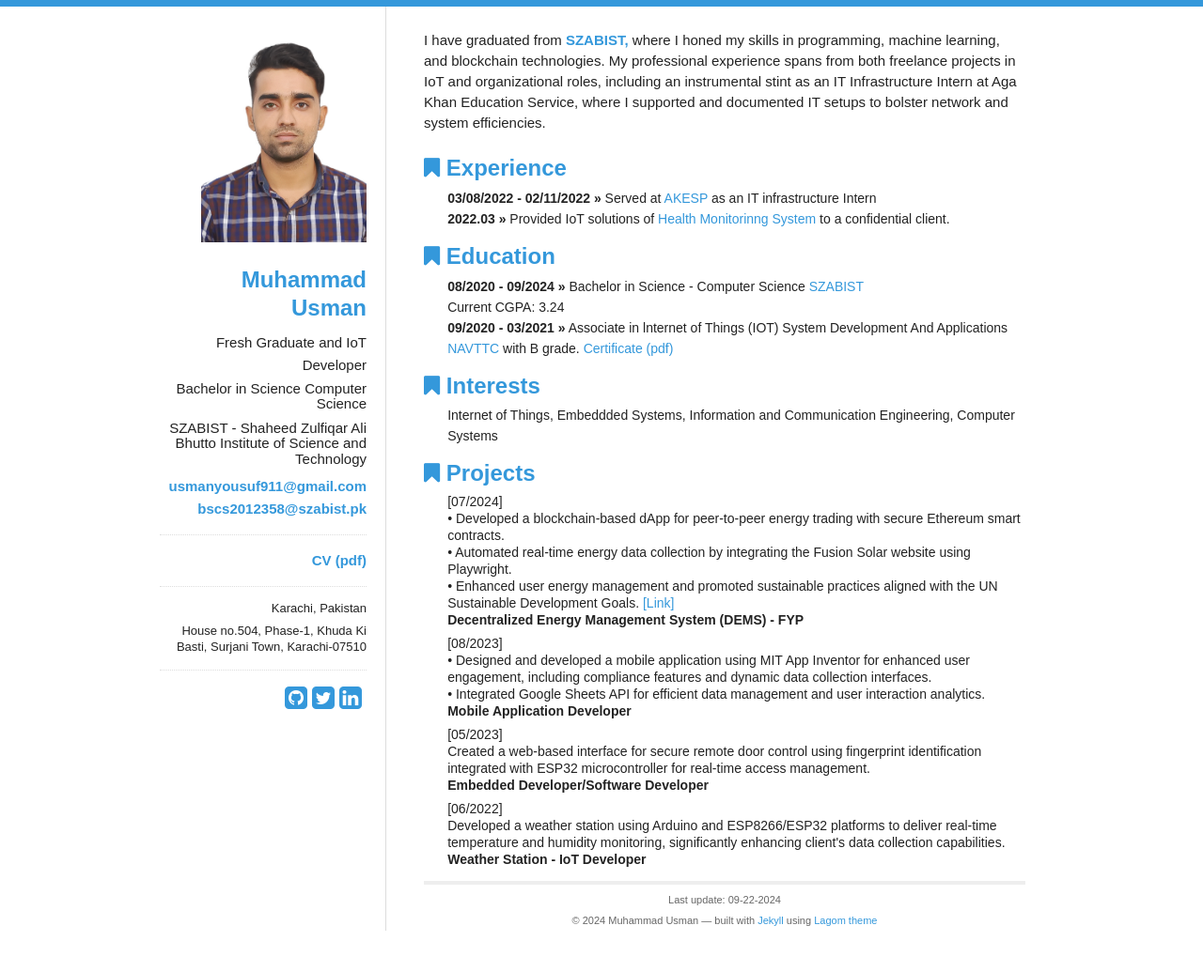
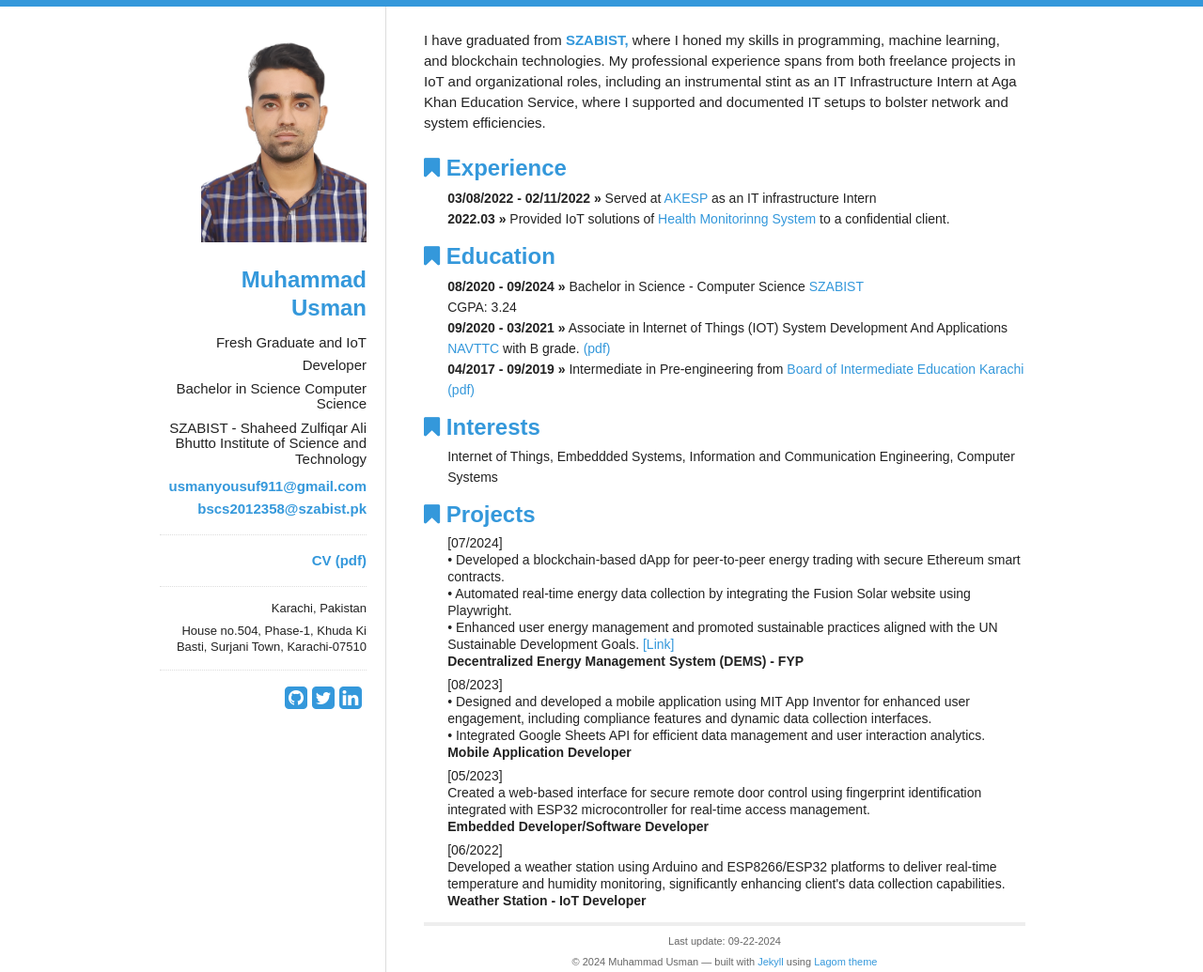
Before and after one commit to musman2k/github-portfolio, a Jekyll site: the page built from index-en.html, in a window 1280 px wide. Shown: the whole page at 94% size. Built offline with Jekyll 4.4.1, drawn with Linux system fonts in a browser that asks for light colours; before the commit the page ends 991 px from its top, so only the background shows below that.

Commit message:
Update index-en.html

```diff
--- a/index-en.html
+++ b/index-en.html
@@ -21,8 +21,9 @@
 
   <h2><i class="fa fa-bookmark"></i> Education</h2>
   <ul class="top">
-    <span class="bold">08/2020 - 09/2024 &raquo;</span> Bachelor in Science - Computer Science <a href="https://szabist.edu.pk/">SZABIST</a><br> Current CGPA: 3.24 <br>
-    <span class="bold"> 09/2020 - 03/2021 &raquo;</span> Associate in lnternet of Things (IOT) System Development And Applications <a href="https://cict.iba.edu.pk/navttc/"> NAVTTC </a> with B grade. <a href="/github-portfolio/files/pdfs/IoT Associate Certificate.pdf">Certificate (pdf)</a><br>
+    <span class="bold">08/2020 - 09/2024 &raquo;</span> Bachelor in Science - Computer Science <a href="https://szabist.edu.pk/">SZABIST</a><br>CGPA: 3.24 <br>
+    <span class="bold"> 09/2020 - 03/2021 &raquo;</span> Associate in lnternet of Things (IOT) System Development And Applications <a href="https://cict.iba.edu.pk/navttc/"> NAVTTC </a> with B grade. <a href="/github-portfolio/files/pdfs/IoT Associate Certificate.pdf">(pdf)</a><br>
+    <span class="bold">04/2017 - 09/2019 &raquo;</span> Intermediate in Pre-engineering from <a href="https://www.biek.edu.pk/">Board of Intermediate Education Karachi</a><br><a href="/github-portfolio/files/pdfs/Higher Secondary Certificate - Intermediate Certificate.pdf">(pdf)</a><br>
   </ul>
 
   <h2><i class="fa fa-bookmark"></i> Interests</h2>
```
